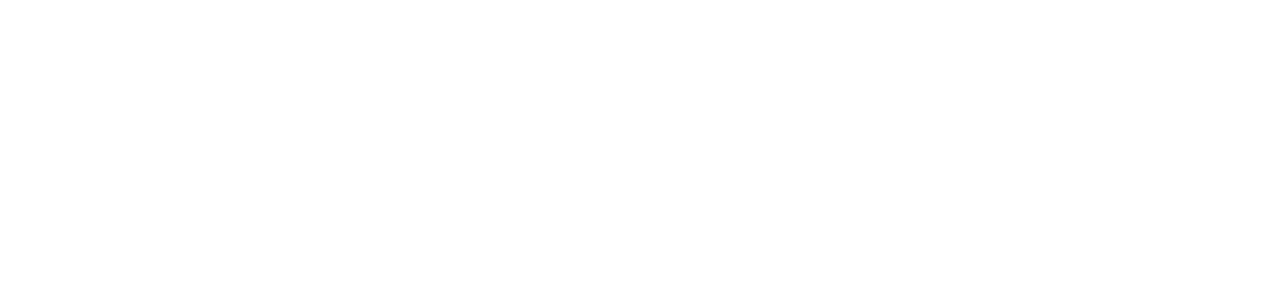
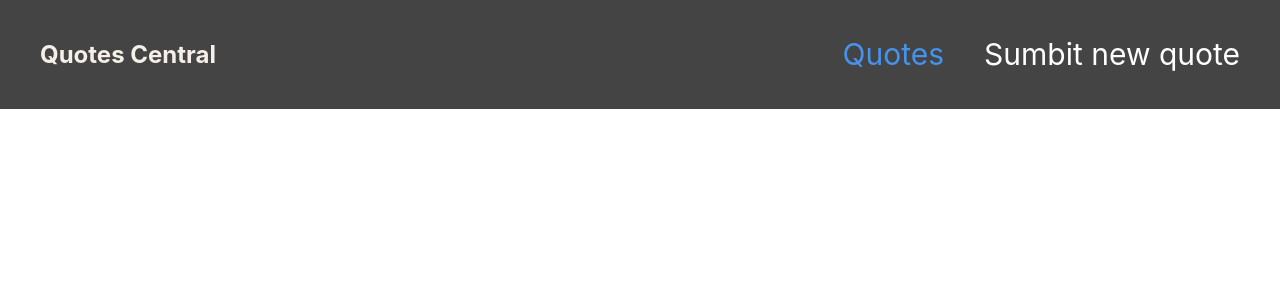
Before and after one commit to Timkogas/Collection-of-quotations, a React (Create React App) app: page / in a window 1280 px wide. Shown: the top 300 px of the page. Built offline with nearby package versions, Linux system fonts and the light colour scheme.

Commit message:
#2 реализовал Layout и перемещение по страницам, которые там есть

```diff
--- a/src/components/Layout/Layout.js
+++ b/src/components/Layout/Layout.js
@@ -1,13 +1,13 @@
-import './Layout.css'
-import Navigation from '../../components/Navigation/Navigation';
+import {Outlet} from 'react-router-dom';
+import Navigation from '../Navigation/Navigation';
 
-
-function Layout() {
-  return (
-    <>
-
-    </>
-  );
-}
+const Layout = props => (
+  <>
+    <Navigation></Navigation>
+    <main className="Layout-Content">
+      <Outlet/>
+    </main>
+  </>
+);
 
 export default Layout;
--- a/src/components/Navigation/Navigation.css
+++ b/src/components/Navigation/Navigation.css
@@ -0,0 +1,26 @@
+.header {
+  display: flex;
+  justify-content: space-between;
+  align-items: center;
+  gap: 40px;
+  padding: 20px 0;
+  background-color: rgb(68, 68, 68);
+}
+.header_link {
+  text-decoration: none;
+  font-size: 30px;
+  color: white
+}
+.active {
+  color: rgb(69, 147, 236)
+}
+.header_logo {
+  margin-left: 40px;
+  color:rgb(245, 239, 232);
+}
+.header_menu {
+  display: flex;
+  align-items: center;
+  gap: 40px;
+  margin-right: 40px;
+}
--- a/src/components/Navigation/Navigation.js
+++ b/src/components/Navigation/Navigation.js
@@ -1,10 +1,19 @@
-import './Navigation.css'
+import './Navigation.css';
+import { NavLink } from 'react-router-dom'
 
 function Navigation() {
   return (
-    <>
+    <header className='header'>
+      <div className='header_logo'>
+        <h2>Quotes Central</h2>
+      </div>
 
-    </>
+      <div  className='header_menu'>
+        <NavLink to='/' className='header_link'>Quotes</NavLink>
+        <NavLink to='/add-quote' className='header_link'>Sumbit new quote</NavLink>
+      </div>
+
+    </header>
   );
 }
 
```
Also changed, not shown: src/components/Layout/Layout.css (deleted).
